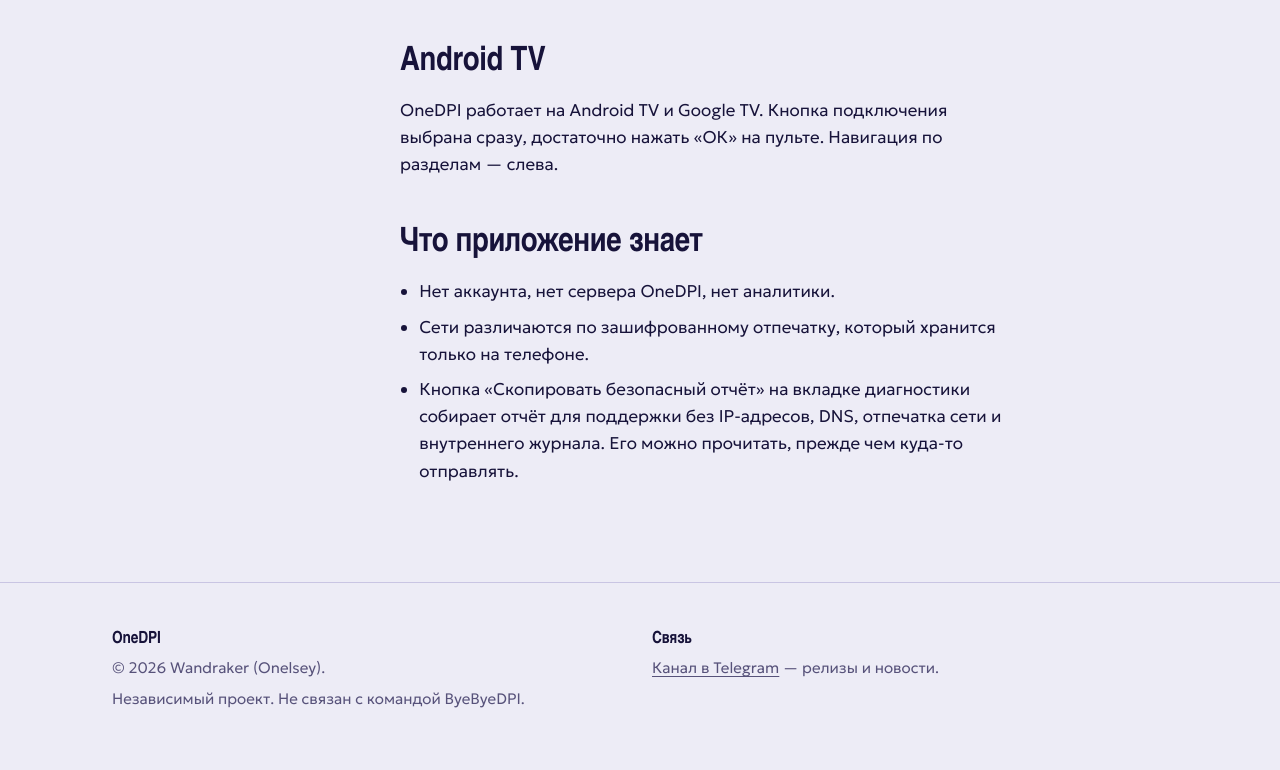
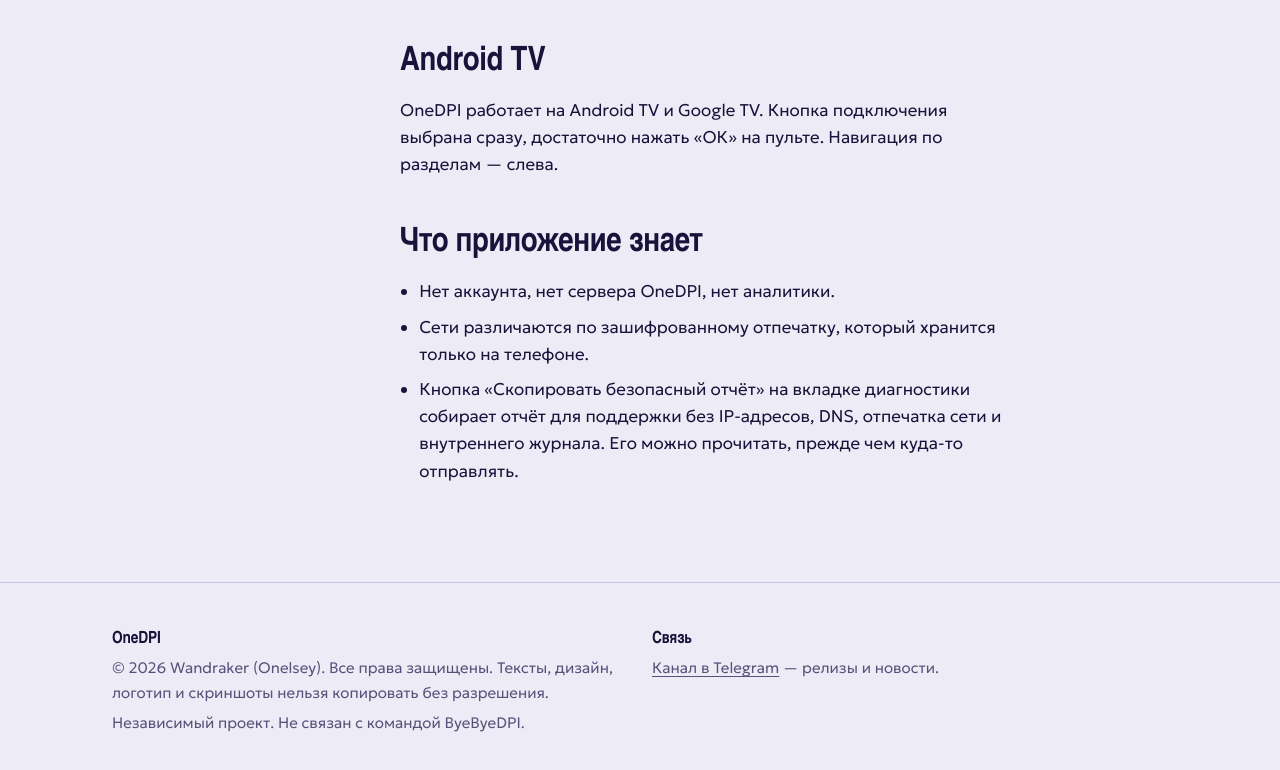
Before and after one commit to Wandraker/onedpi-site, a plain HTML site: page help.html in a window 1280 px wide. Shown: the part 1821-2591 px from the top of the page. Drawn offline with Linux system fonts and the light colour scheme; a web font is replaced by a local one.

Commit message:
Add copyright license

```diff
--- a/help.html
+++ b/help.html
@@ -88,7 +88,7 @@
   <div class="wrap">
     <div>
       <h3>OneDPI</h3>
-      <p>© 2026 Wandraker (Onelsey).</p>
+      <p>© 2026 Wandraker (Onelsey). Все права защищены. Тексты, дизайн, логотип и скриншоты нельзя копировать без разрешения.</p>
       <p>Независимый проект. Не связан с командой ByeByeDPI.</p>
     </div>
     <div>
```
Also changed, not shown: index.html (+1 -1 lines), 2 other files.
